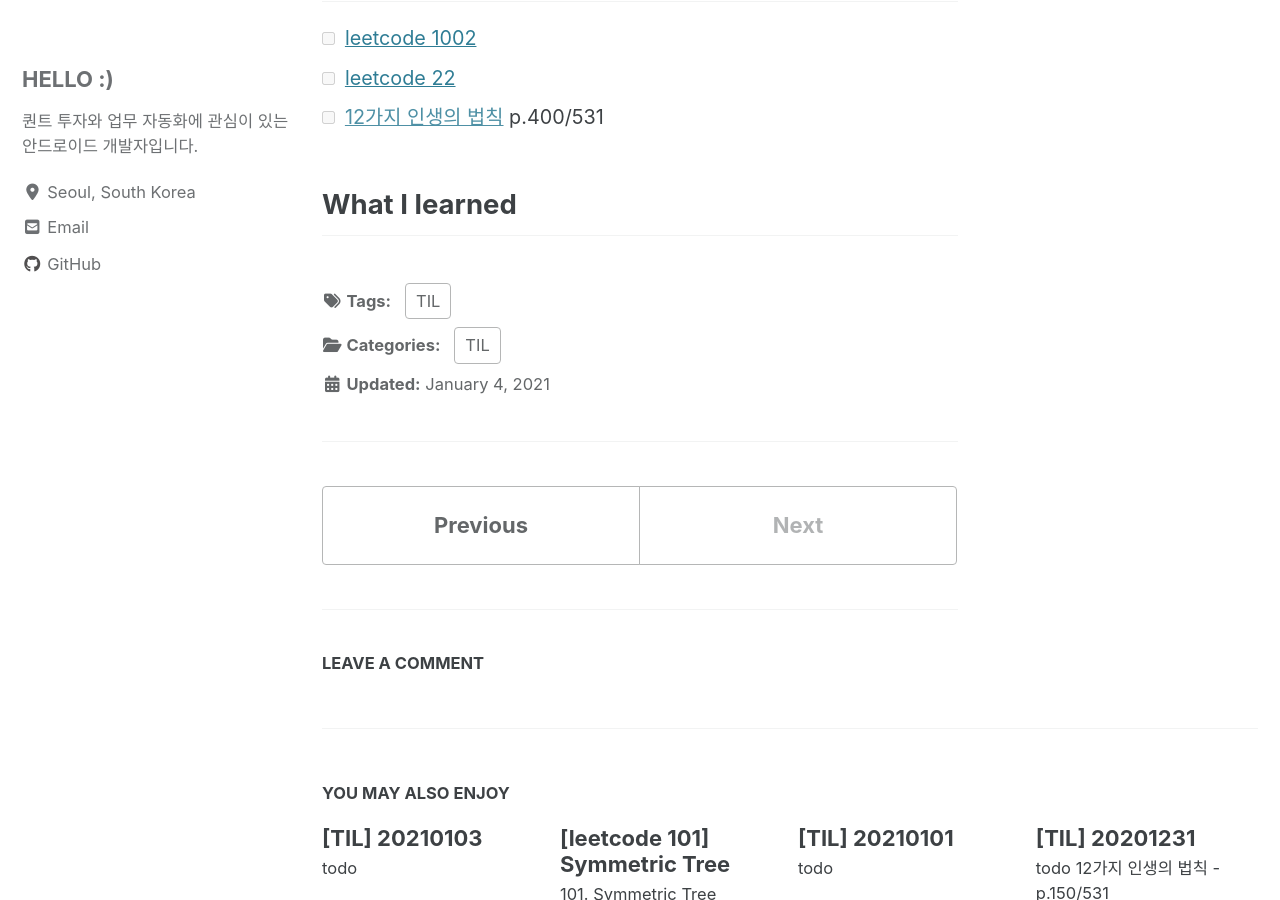
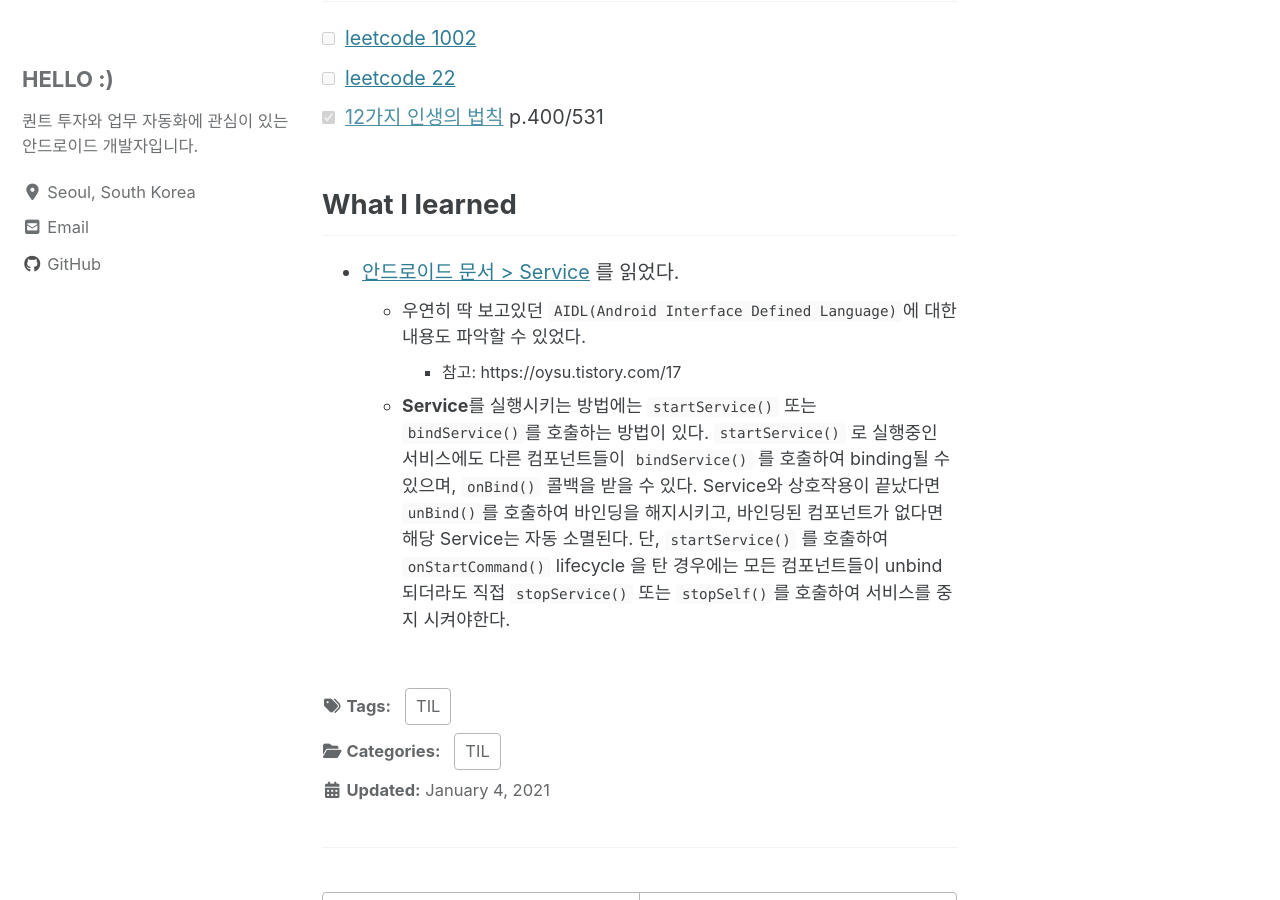
Before and after one commit to dev-eunji/dev-eunji.github.io, a Jekyll site: the page built from _posts/til/2021-01-04-TIL.md, in a window 1280 px wide and 900 px high, scrolled down 263 px. Built offline with Jekyll 4.4.1, drawn with Linux system fonts in a browser that asks for light colours; cached includes are drawn as plain includes; nearby versions of some CDN libraries; comment, search, counter and statistics services are not loaded.

Commit message:
TIL: 20201204 done

```diff
--- a/_posts/til/2021-01-04-TIL.md
+++ b/_posts/til/2021-01-04-TIL.md
@@ -11,6 +11,12 @@ comments: true
 
 - [ ] [leetcode 1002](https://leetcode.com/problems/find-common-characters/)
 - [ ] [leetcode 22](https://leetcode.com/problems/generate-parentheses/)
-- [ ] [12가지 인생의 법칙]() p.400/531
+- [x] [12가지 인생의 법칙]() p.400/531
 
 ## What I learned
+
+- [안드로이드 문서 > Service](https://developer.android.com/guide/components/services) 를 읽었다.
+  - 우연히 딱 보고있던 `AIDL(Android Interface Defined Language)`에 대한 내용도 파악할 수 있었다.
+    - 참고: https://oysu.tistory.com/17
+      <br>
+  - **Service**를 실행시키는 방법에는 `startService()` 또는 `bindService()`를 호출하는 방법이 있다. `startService()` 로 실행중인 서비스에도 다른 컴포넌트들이 `bindService()` 를 호출하여 binding될 수 있으며, `onBind()` 콜백을 받을 수 있다. Service와 상호작용이 끝났다면 `unBind()`를 호출하여 바인딩을 해지시키고, 바인딩된 컴포넌트가 없다면 해당 Service는 자동 소멸된다. 단, `startService()` 를 호출하여 `onStartCommand()` lifecycle 을 탄 경우에는 모든 컴포넌트들이 unbind 되더라도 직접 `stopService()` 또는 `stopSelf()`를 호출하여 서비스를 중지 시켜야한다.
```
